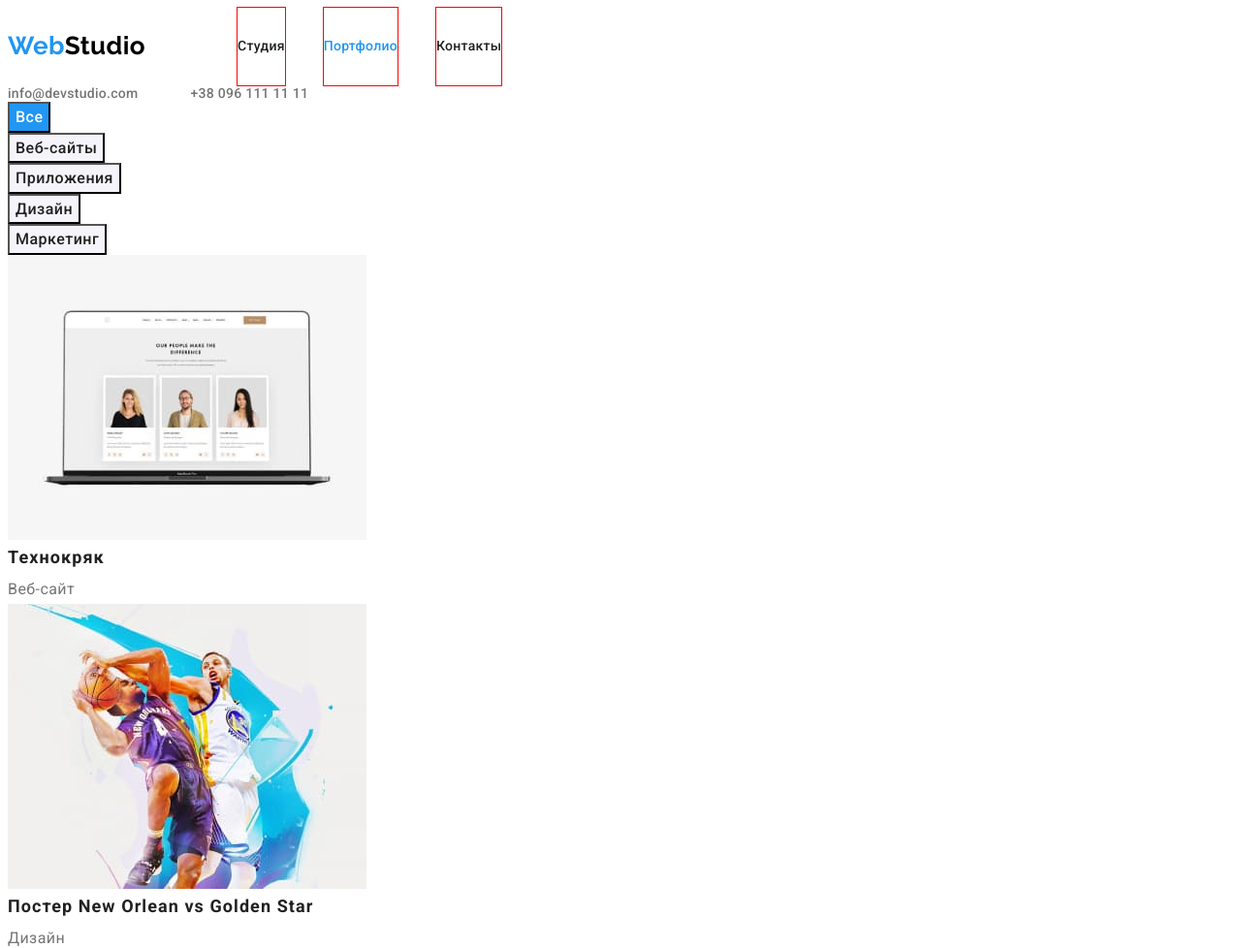
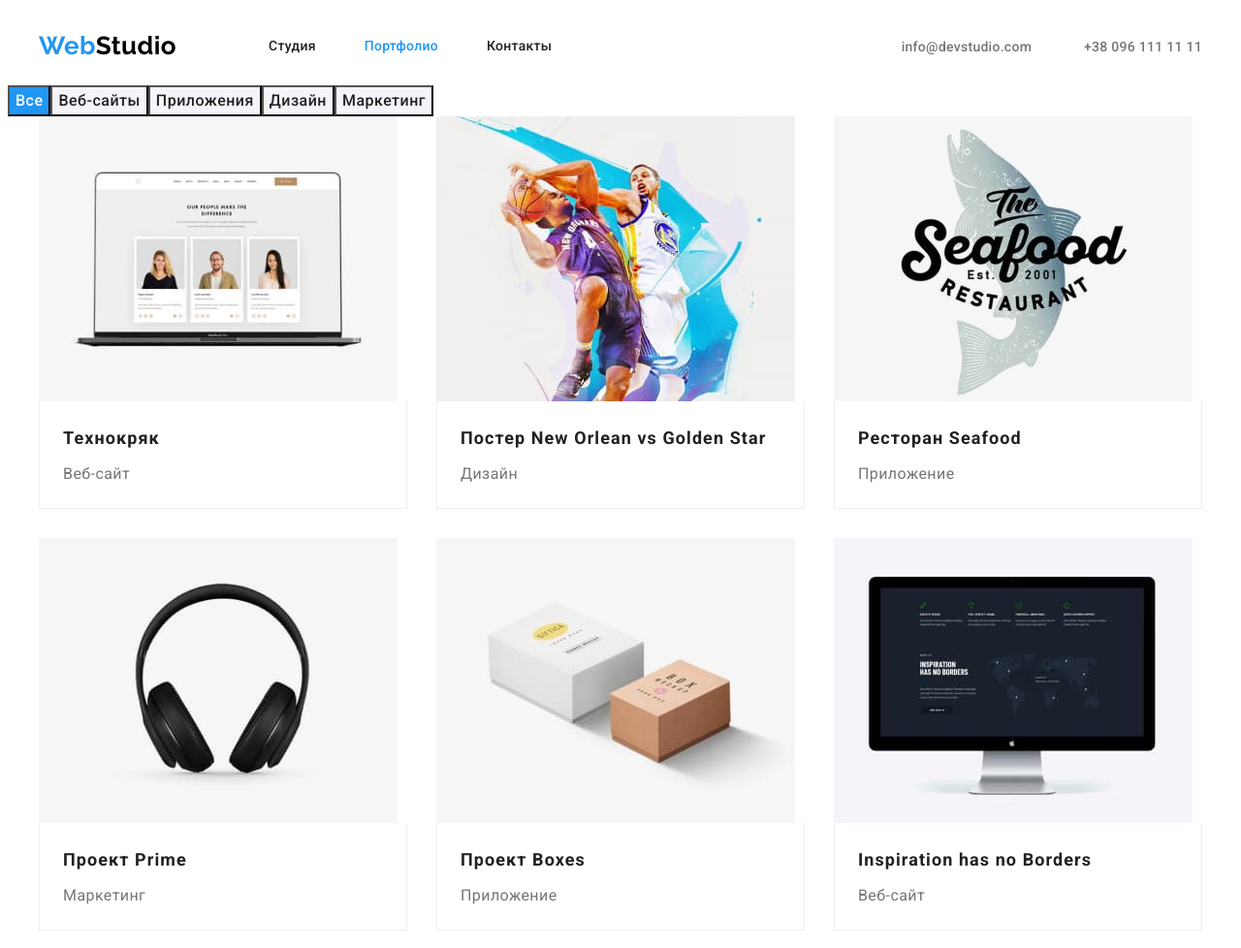
Before and after one commit to Egor-Bogatyriov/goit-markup-hw-03, a plain HTML site: page portfolio.html in a window 1280 px wide. Shown: the top 978 px of the page at 97% size. Drawn offline with Linux system fonts and the light colour scheme.

Commit message:
portfolio +

```diff
--- a/css/styles.css
+++ b/css/styles.css
@@ -9,6 +9,7 @@
   --footer-background-color: #2f303a;
   --hero-background-color: #2f303a;
   --team-background-color: #f5f4fa;
+  --card-set-gap: 30px;
 }
 
 p,
@@ -97,18 +98,19 @@ body {
 
 .container {
   width: 1200px;
-  margin: 0;
-  margin-left: 15px;
-  margin-left: 15px;
+  padding-left: 15px;
+  padding-right: 15px;
+  margin-left: auto;
+  margin-right: auto;
 }
 
-.header-container {
+/* .header-container {
   outline: 1px solid red;
 }
 
 .header-list li {
   outline: 1px solid red;
-}
+} */
 
 .header-container {
   display: flex;
@@ -136,14 +138,19 @@ body {
 .header-contact {
   margin-left: auto;
   display: flex;
+  align-items: center;
 }
 
 .header-contacts-item:not(:last-child) {
   margin-right: 50px;
 }
 
-.header-item:not(:last-child) {
-  margin-right: 40px;
+/* .header-item:not(:last-child) {
+  margin-right: 50px;
+} */
+
+.header-list .header-item + .header-item {
+  margin-left: 50px;
 }
 
 /* подвал сайта */
@@ -208,6 +215,10 @@ body {
 }
 
 /* о преимуществах */
+.benefits-list{
+  display: flex;
+}
+
 .benefits-title {
   font-weight: bold;
   line-height: 1.2;
@@ -224,6 +235,10 @@ body {
 }
 
 /* вид деятельности */
+.activity-list{
+  display: flex;
+}
+
 .activity-title {
   font-weight: bold;
   font-size: 36px;
@@ -242,6 +257,10 @@ body {
 /* знакомство с командой */
 .team {
   background-color: var(--team-background-color);
+}
+
+.team-list {
+  display: flex;
 }
 
 .team-title-primary {
@@ -278,6 +297,12 @@ body {
   cursor: pointer;
 }
 
+.filter-list{
+  display: flex;
+}
+
+
+
 .filter-btn:hover,
 .filter-btn:focus,
 .current-btn {
@@ -291,6 +316,7 @@ body {
   line-height: 2;
   letter-spacing: 0.06em;
   color: var(--secondaty-title-color);
+  margin-bottom: 4px;
 }
 
 .examples-text {
@@ -299,3 +325,30 @@ body {
   line-height: 1.9;
   color: var(--secondaty-text-color);
 }
+
+.examples-list {
+  /* outline: 1px solid tomato; */
+  padding: 0;
+  margin: 0;
+
+  display: flex;
+  flex-wrap: wrap;
+
+  margin-left: calc( -1 * var(--card-set-gap));
+  margin-top: calc( -1 * var(--card-set-gap));
+}
+
+.examples-list .list-item {
+  /* outline: 1px solid teal; */
+  flex-basis: calc(100% / 3 - 30px);
+
+  margin-left: var(--card-set-gap);
+  margin-top: var(--card-set-gap);
+}
+
+.list-item-text {
+  padding: 20px 24px ;
+  border-left: 1px solid #eeeeee;
+  border-right: 1px solid #eeeeee;
+  border-bottom: 1px solid #eeeeee;
+}
--- a/portfolio.html
+++ b/portfolio.html
@@ -12,8 +12,8 @@
 </head>
 <body>
     <!-- шапка сайта -->
-    <header
-    class="header">
+    <header class="header">
+        <div class="container header-container">
             <nav class="header-navigation">
                 <a href="./index.html" class="logo link" lang="eu"> Web<span class="logo-header">Studio</span> </a>
 
@@ -24,6 +24,7 @@
                 </ul>
             </nav>
 
+            <div class="header-contact">
                 <ul class="header-contacts-list list">
                     <li class="header-contacts-item">
                         <a class="header-contacts-link link" href="mailto:info@devstudio.com">info@devstudio.com</a>
@@ -32,13 +33,14 @@
                         <a class="header-contacts-link link" href="tel:+380961111111">+38 096 111 11 11</a>
                     </li>
                 </ul>
-
+            </div>
+        </div>
     </header>
     <!-- блок герой -->
     <main>
         <section>
     <ul
-    class="list">
+    class="filter-list list">
     <li class="filter-item"><button class="filter-btn current-btn" type="button">Все</button></li>
     <li class="filter-item"><button class="filter-btn" type="button">Веб-сайты</button></li>
     <li class="filter-item"><button class="filter-btn" type="button">Приложения</button></li>
@@ -47,71 +49,92 @@
     </ul>
 
 
-    <ul
-    class="list">
-    <li>
+    <div class="container">
+        <ul class="examples-list list">
+            <li class="list-item">
                 <a href="" class="examples-link link">
                     <img src="./images/images-porfolio/img.jpg" alt="скрин веб-сайта" width="370" height="294">
+                    <div class="list-item-text">
                         <h3 class="examples-tittle">Технокряк</h3>
                     <p class="examples-text">Веб-сайт</p>
+                    </div>
                 </a>
             </li>
-    <li>
+            <li class="list-item">
                 <a href="" class="examples-link link">
                     <img src="./images/images-porfolio/img-2.jpg" alt="постер с баскетболистами" width="370" height="294">
+                    <div class="list-item-text">
                         <h3 class="examples-tittle">Постер New Orlean vs Golden Star</h3>
                     <p class="examples-text">Дизайн</p>
+                    </div>
                 </a>
             </li>
-    <li>
+            <li class="list-item">
                 <a href="" class="examples-link link">
                     <img src="./images/images-porfolio/img-3.jpg" alt="логотип ресторана" width="370" height="294">
+                    <div class="list-item-text">
                         <h3 class="examples-tittle">Ресторан Seafood</h3>
                     <p class="examples-text">Приложение</p>
+                    </div>
                 </a>
             </li>
-    <li>
+            <li class="list-item">
                 <a href="" class="examples-link link">
                     <img src="./images/images-porfolio/img-4.jpg" alt="наушники" width="370" height="294">
+                    <div class="list-item-text">
                         <h3 class="examples-tittle">Проект Prime</h3>
                     <p class="examples-text">Маркетинг</p>
+                    </div>
                 </a>
             </li>
-    <li>
+            <li  class="list-item">
                 <a href="" class="examples-link link">
                     <img src="./images/images-porfolio/img-5.jpg" alt="два бокса" width="370" height="294">
+                    <div class="list-item-text">
                         <h3 class="examples-tittle">Проект Boxes</h3>
                     <p class="examples-text">Приложение</p>
+                    </div>
                 </a>
             </li>
-    <li>
+            <li class="list-item">
                 <a href="" class="examples-link link">
                     <img src="./images/images-porfolio/img-6.jpg" alt="экран mac" width="370" height="294">
+                    <div class="list-item-text">
                         <h3 class="examples-tittle" lang="en">Inspiration has no Borders</h3>
                     <p class="examples-text">Веб-сайт</p>
+                    </div>
                 </a>
             </li>
-    <li>
+            <li class="list-item">
                 <a href="" class="examples-link link">
                     <img src="./images/images-porfolio/img-7.jpg" alt="журнал" width="370" height="294">
+                    <div class="list-item-text">
                         <h3 class="examples-tittle">Издание <span lang="en">Limited Edition</span></h3>
                     <p class="examples-text">Дизайн</p>
+                    </div>
                 </a>
             </li>
-    <li>
+            <li class="list-item">
                 <a href="" class="examples-link link">
                     <img src="./images/images-porfolio/img-8.jpg" alt="ярлык" width="370" height="294">
+                    <div class="list-item-text">
                         <h3 class="examples-tittle">Проект LAB</h3>
                     <p class="examples-text">Маркетинг</p>
+                    </div>
                 </a>
             </li>
-    <li>
+            <li class="list-item">
                 <a href="" class="examples-link link">
                     <img src="./images/images-porfolio/img-9.jpg" alt="лендинг на открытом ноутбуке" width="370" height="294">
+                    <div class="list-item-text">
                         <h3 class="examples-tittle">Growing Business</h3>
                     <p class="examples-text">Приложение</p>
-    </a></li>
+                    </div>
+                </a>
+            </li>
         </ul>
+    </div>
+
         </section>
 
     </main>
```
Also changed, not shown: index.html (+2 -1 lines). Lines whose indentation alone changed are shown as unchanged.
